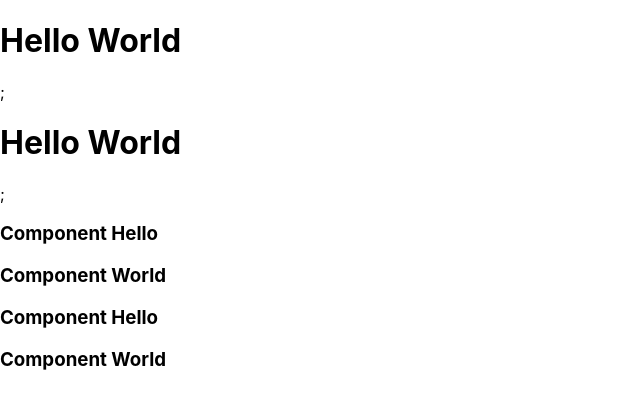
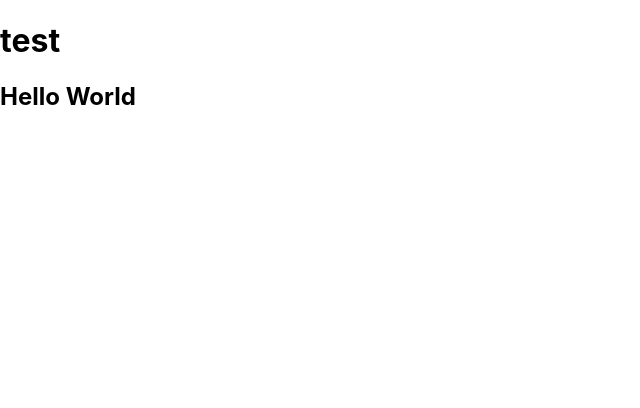
Before and after one commit to Reyvanclief7/Group-Exercise-React, a React (Create React App) app: page / in a window 1280 px wide. Shown: the top 408 px of the page, without its empty margins (0-640 px from the left). Built offline with nearby package versions, Linux system fonts and the light colour scheme.

Commit message:
add components file

```diff
--- a/src/App.js
+++ b/src/App.js
@@ -2,24 +2,9 @@ const App = () => {
   const hello = "Hello World";
   return (
     <>
-      <h1>{hello}</h1>;
-      <h1>Hello World</h1>;
-      <Hello />
-      <Hello />
+      <h1>test</h1>
+      <h2>{hello}</h2>
     </>
   );
 };
-
-const Hello = () => {
-  return (
-    <>
-    <h3>Component Hello</h3>
-    <World />
-    </>
-  )
-}
-
-const World = () => {
-  return <h3>Component World</h3>
-}
 export default App;
```
Also changed, not shown: src/componets/Footer/footer.js (added), src/componets/Header/Header.js (added), src/componets/Home/Home.js (added).
